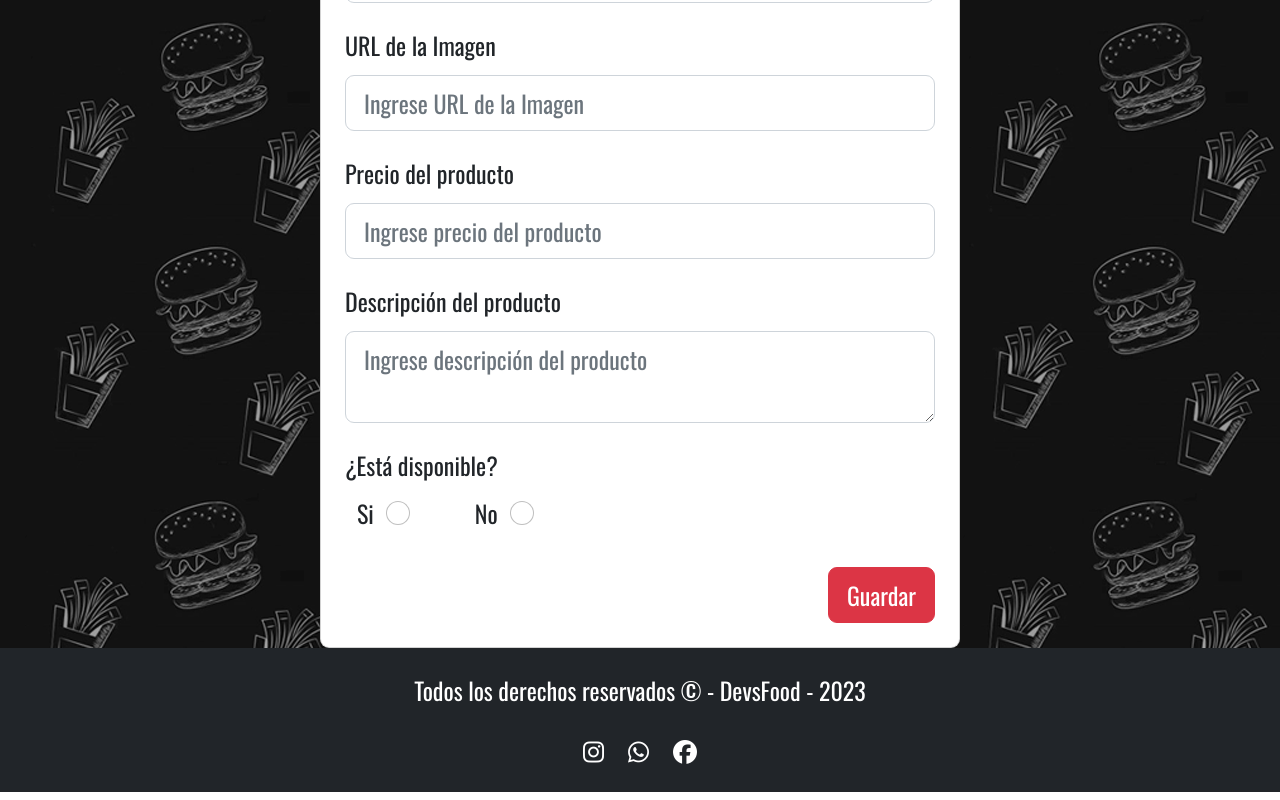
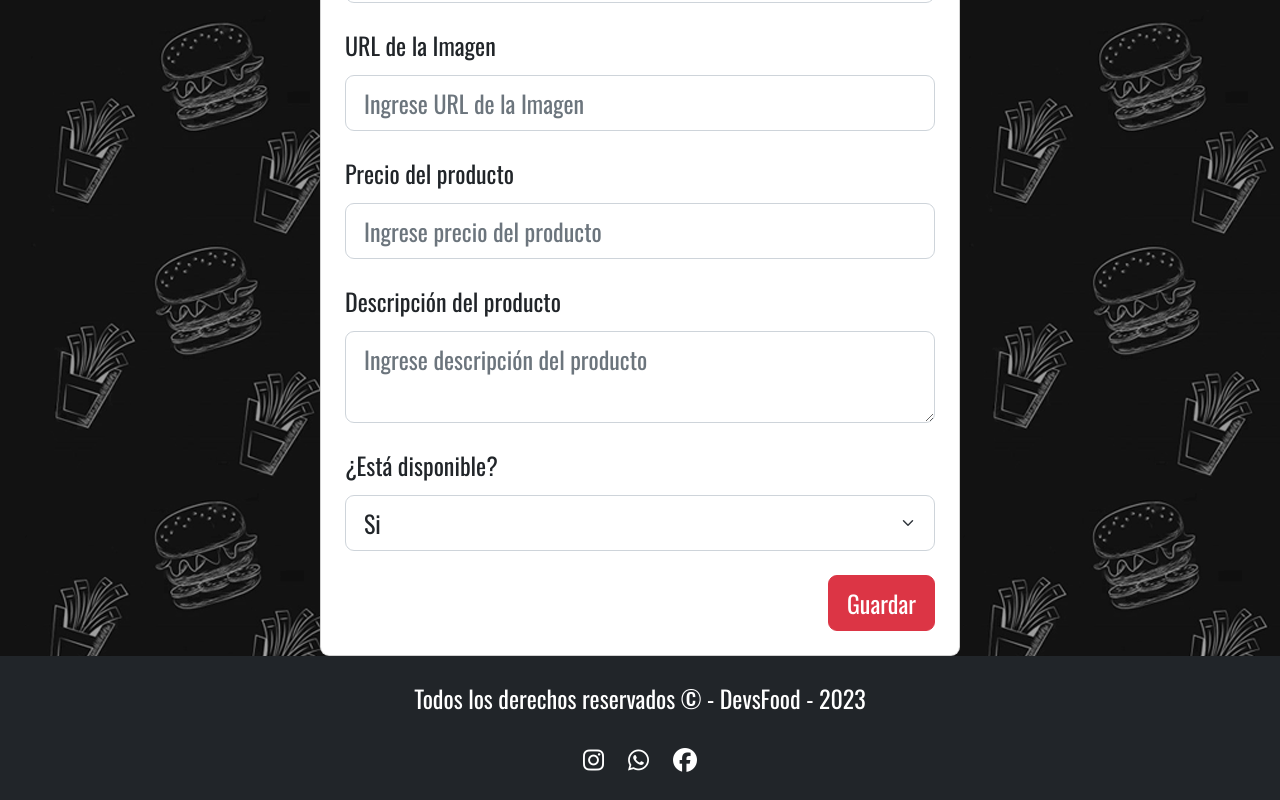
Before and after one commit to Luis-aramayo-18/Rolling-Restaurant, a React (Create React App) app: page /administracion in a window 1280 px wide. Shown: the part 507-1307 px from the top of the page. Built offline with nearby package versions, Linux system fonts and the light colour scheme.

Commit message:
terminé el formulario de administracion con validaciones

```diff
--- a/src/components/Administracion/FormAdmin/FormAdmin.jsx
+++ b/src/components/Administracion/FormAdmin/FormAdmin.jsx
@@ -129,30 +129,33 @@ const FormAdmin = () => {
               Descripción del producto
             </Form.Label>
             <Form.Control
+              {...register("formAdmin_descripcion", {
+                maxLength: {
+                  value: 256,
+                  message: "Error: máximo de caracteres excedidos (256)",
+                },
+              })}
               as="textarea"
               placeholder="Ingrese descripción del producto"
             />
+            <ErrorMessage
+              errors={errors}
+              name="formAdmin_descripcion"
+              render={({ message }) => (
+                <p className="text-danger text-left p-1">{message}</p>
+              )}
+            />
           </Form.Group>
 
-          <Form.Group className="mb-3" controlId="formAdminDisponbible">
+          <Form.Group className="mb-3" controlId="formAdminDisponible">
             <Form.Label className="text-dark">¿Está disponible?</Form.Label>
-            <br />
-            <Form.Label className="text-dark mx-2">Si</Form.Label>
-            <Form.Check
-              inline
-              label="Si"
-              name="rb-Disponible"
-              type="radio"
-              className="text-dark"
-            />
-            <Form.Label className="text-dark mx-2">No</Form.Label>
-            <Form.Check
-              inline
-              label="No"
-              name="rb-Disponible"
-              type="radio"
-              className="text-dark"
-            />
+            <Form.Select
+              {...register("formAdmin_disponible")}
+              aria-label="Elija una opción..."
+            >
+              <option value="si">Si</option>
+              <option value="no">No</option>
+            </Form.Select>
           </Form.Group>
 
           <div className="text-end">
```
